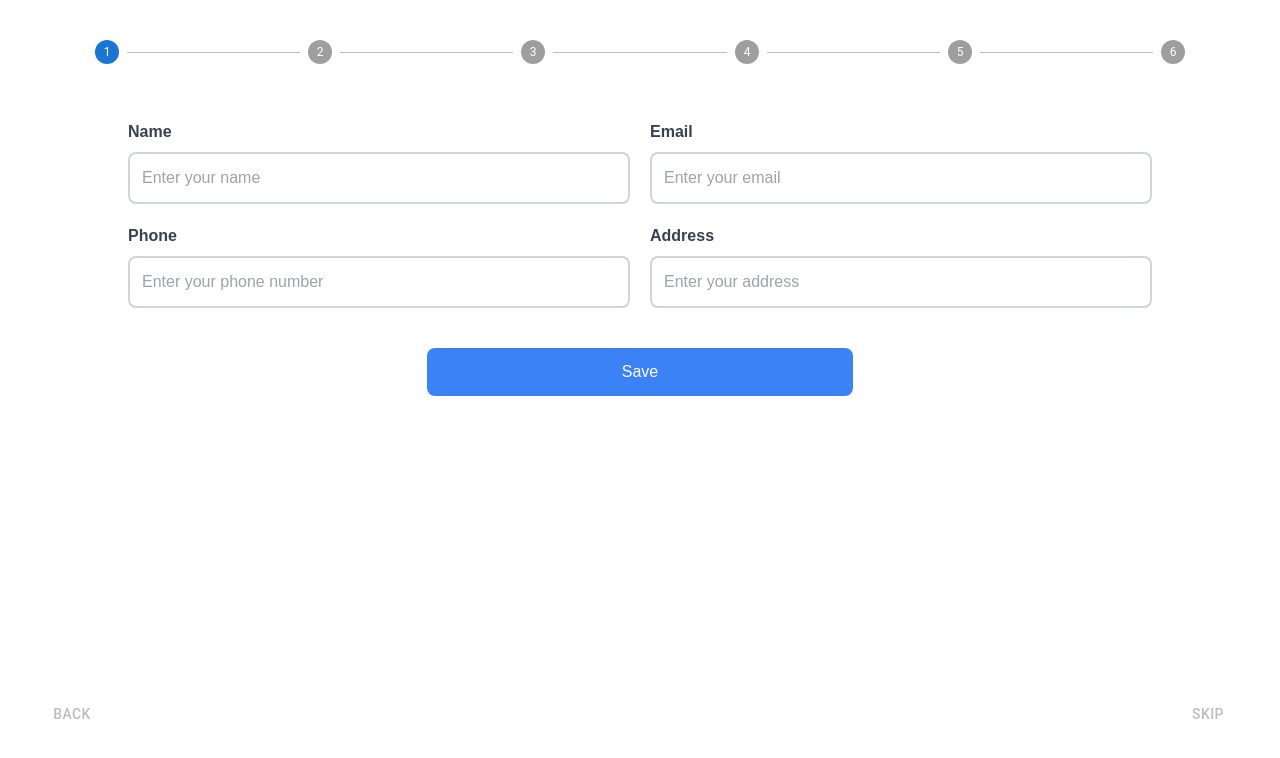
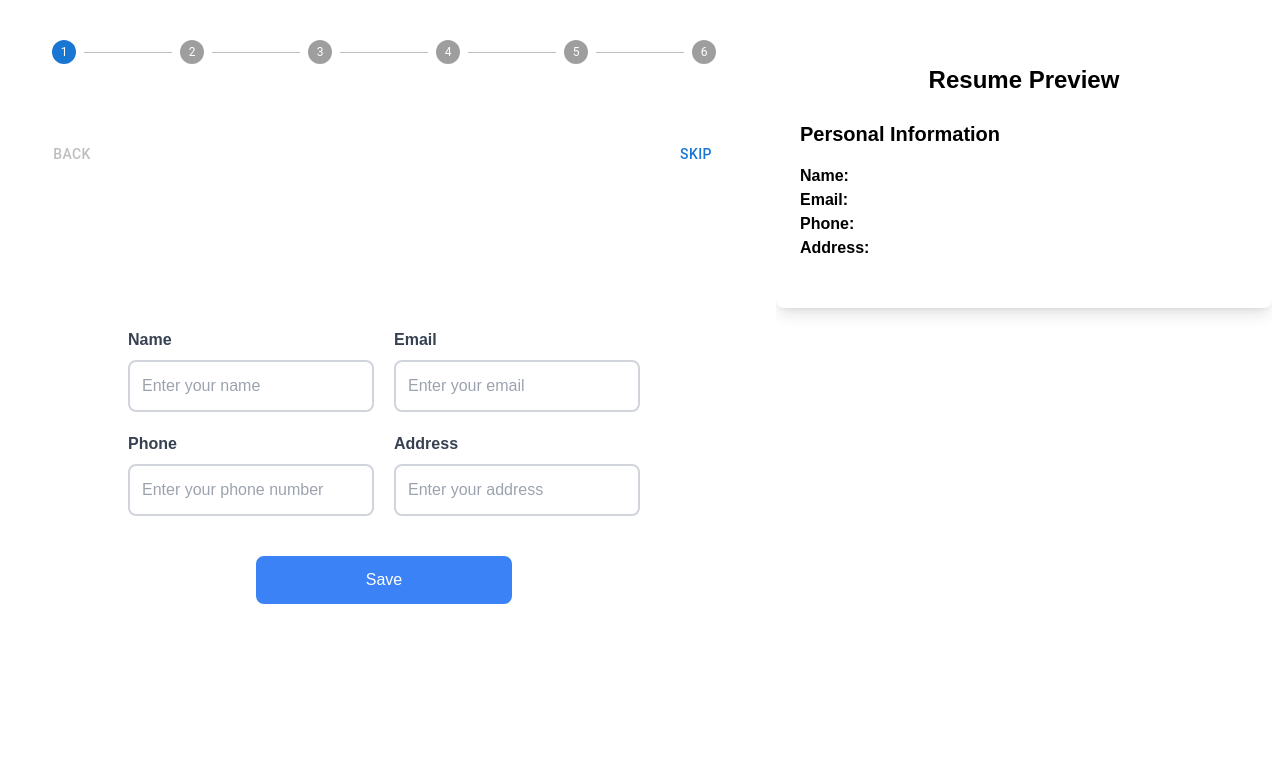
Before and after one commit to kpsbathla16624/resume_builder_app, a Next.js app: page /buildresume in a window 1280 px wide. Shown: the top 758 px of the page. Built offline with nearby package versions, Linux system fonts and the light colour scheme.

Commit message:
side preview

```diff
--- a/app/buildresume/Preview.tsx
+++ b/app/buildresume/Preview.tsx
@@ -1,6 +1,8 @@
+"use client";
 import React, { useRef, useState } from "react";
 import { useResumeContext } from "../context/appContext";
 import { jsPDF } from "jspdf";
+import { useActiveStep } from "../context/navigationcontext";
 
 function Preview() {
   const { resume } = useResumeContext();
@@ -39,12 +41,38 @@ function Preview() {
       setLoading(false);  // Set loading state to false in case of error
     }
   };
+  const { activeStep, handleNext } = useActiveStep();
 
   return (
-    <div>
+    <div className={`w-full ${activeStep ===6 ? "h-full":"h-[90vh]"}  overflow-y-auto ${activeStep===6 && "max-w-4xl"} `}>
+       {/* Button to generate PDF */}
+       {
+        activeStep === 6 &&
+        <div className="my-6  text-center">
+        <button
+          onClick={generatePDF}
+          className="bg-blue-500 text-white px-6 py-3 rounded-lg shadow-md"
+        >
+          {loading ? (
+            <span>Generating PDF...</span>  // Displaying loading text
+          ) : (
+            "Generate PDF"
+          )}
+        </button>
+      </div>
+      }
+
+      {/* Loading Spinner */}
+      {loading && (
+        <div className="flex justify-center mt-4">
+          <div className="animate-spin border-t-4 border-blue-500 border-solid rounded-full w-12 h-12"></div>  {/* Loading spinner */}
+        </div>
+      )}
+
+
       <div
         ref={previewRef}
-        className="p-6 text-black max-w-4xl mx-auto bg-white shadow-lg rounded-lg"
+        className="p-6 text-black w-full  bg-white shadow-lg rounded-lg"
       >
         <h1 className="text-2xl font-bold text-center mb-6">Resume Preview</h1>
 
@@ -58,13 +86,15 @@ function Preview() {
         </section>
 
         {/* Summary */}
-        <section className="mb-6">
+      {resume.summary!=='' &&   <section className="mb-6">
           <h2 className="text-xl font-semibold mb-4">Summary</h2>
           <p>{resume.summary}</p>
-        </section>
+        </section>}
 
         {/* Education */}
-        <section className="mb-6">
+       {
+        resume.education.length !== 0
+        &&  <section className="mb-6">
         <h2 className="text-xl font-semibold mb-4">Education</h2>
         {resume.education.map((edu, index) => (
           <div key={index} className="mb-4">
@@ -76,8 +106,11 @@ function Preview() {
           </div>
         ))}
       </section>
+       }
 
         {/* Experience */}
+        {
+          resume.experience.length!==0 &&
           <section className="mb-6">
           <h2 className="text-xl font-semibold mb-4">Experience</h2>
           {resume.experience.map((exp, index) => (
@@ -90,8 +123,11 @@ function Preview() {
             </div>
           ))}
         </section>
+        }
 
         {/* Skills */}
+       {
+        resume.skills.length !==0 &&
         <section className="mb-6">
         <h2 className="text-xl font-semibold mb-4">Skills</h2>
         <div className="flex flex-wrap space-x-3">
@@ -102,9 +138,12 @@ function Preview() {
           ))}
         </div>
       </section>
+       }
 
         {/* Projects */}
-        <section className="mb-6">
+       {
+        resume.projects.length !==0
+        &&  <section className="mb-6">
         <h2 className="text-xl font-semibold mb-4">Projects</h2>
         {resume.projects.map((proj, index) => (
           <div key={index} className="mb-4">
@@ -119,28 +158,10 @@ function Preview() {
           </div>
         ))}
       </section>
+       }
       </div>
 
-      {/* Button to generate PDF */}
-      <div className="mt-6 text-center">
-        <button
-          onClick={generatePDF}
-          className="bg-blue-500 text-white px-6 py-3 rounded-lg shadow-md"
-        >
-          {loading ? (
-            <span>Generating PDF...</span>  // Displaying loading text
-          ) : (
-            "Generate PDF"
-          )}
-        </button>
-      </div>
 
-      {/* Loading Spinner */}
-      {loading && (
-        <div className="flex justify-center mt-4">
-          <div className="animate-spin border-t-4 border-blue-500 border-solid rounded-full w-12 h-12"></div>  {/* Loading spinner */}
-        </div>
-      )}
     </div>
   );
 }
--- a/app/buildresume/Step1.tsx
+++ b/app/buildresume/Step1.tsx
@@ -6,7 +6,7 @@ import { useActiveStep } from '../context/navigationcontext';
 import { toast } from 'react-toastify';
 
 function Step1() {
-  const { resume, updateResume } = useResumeContext();
+  const { resume, updateResume, addEducation } = useResumeContext();
   const {
     register,
     handleSubmit,
@@ -24,7 +24,17 @@ function Step1() {
 
     // Show a toast message
     toast.success('Personal info saved successfully');
+    if (resume.education.length === 0) {
+      const newEducation = {
+        degree: "",
+        institution: "",
+        startDate: "",
+        endDate: "",
+        grade: "",
+      };
+      addEducation(newEducation);
 
+    }
     // Proceed to the next step
     handleNext();
   };
--- a/app/buildresume/Step2.tsx
+++ b/app/buildresume/Step2.tsx
@@ -62,6 +62,16 @@ function Step2() {
     }
     updateResume("education", getValues("education"));
     toast.success("Education saved successfully");
+    if (resume.experience.length === 0) {
+      const newExperience = {
+        title: "",
+        company: "",
+        startDate: "",
+        endDate: "",
+        description: "",
+      };
+      updateResume("experience", [newExperience]);
+    }
     handleNext();
   };
 
--- a/app/buildresume/page.tsx
+++ b/app/buildresume/page.tsx
@@ -1,10 +1,21 @@
+"use client"
 import React from 'react'
 import HorizontalStepper from './stepper'
+import Preview from './Preview'
+import { useActiveStep } from '../context/navigationcontext';
 
 function page() {
+  const { activeStep, handleNext } = useActiveStep();
+
   return (
-    <div className=' w-full pt-10 pb-20'>
+    <div className={`w-full ${activeStep !==6 ? "h-screen grid" : "h-full min-h-screen "}   grid-cols-10  pt-10 pb-10 `}>
+      <div className={` w-full h-full  ${activeStep === 6 ? "col-span-10" : " col-span-6"} `}>
+
       <HorizontalStepper/>
+      </div>
+      <div className={`w-full col-span-4 px-2 h-full rounded-xl ${activeStep === 6 && "hidden"}`}>
+        <Preview />
+      </div>
     </div>
   )
 }
--- a/app/buildresume/stepper.tsx
+++ b/app/buildresume/stepper.tsx
@@ -55,17 +55,18 @@ const HorizontalStepper: React.FC = () => {
           </Step>
         ))}
       </Stepper>
-      <div className='w-full h-full flex justify-center items-center'>
-        <StepContent step={activeStep} />
-      </div>
-      <div className="mt-4  top-[85vh]  px-10  flex w-full  absolute z-50    justify-between">
+
+      <div className="mt-4    px-10  flex w-full   z-50    justify-between">
         <Button disabled={activeStep === 0} onClick={handleBack}>
           Back
         </Button>
-        <Button  disabled={activeStep !=2} onClick={handleNext}>
+        <Button   onClick={handleNext}>
           Skip
         </Button>
 
+      </div>
+      <div className='w-full h-full flex justify-center items-center'>
+        <StepContent step={activeStep} />
       </div>
       <ToastContainer position="top-right" autoClose={5000} hideProgressBar={false} newestOnTop />
 
--- a/app/context/appContext.tsx
+++ b/app/context/appContext.tsx
@@ -26,24 +26,11 @@ export const ResumeProvider: React.FC<{ children: ReactNode }> = ({ children })
     address: '',
     summary: '',
     education: [
-      {
-        degree: '',
-        institution: '',
-        startDate: '',
-        endDate: '',
-        grade: '',
 
-      },
 
     ],
     experience: [
-      {
-        company: '',
-        position: '',
-        startDate: '',
-        endDate: '',
-        description: '',
-      },
+
     ],
     skills: [],
     projects: [],
```
Lines whose indentation alone changed are shown as unchanged.
